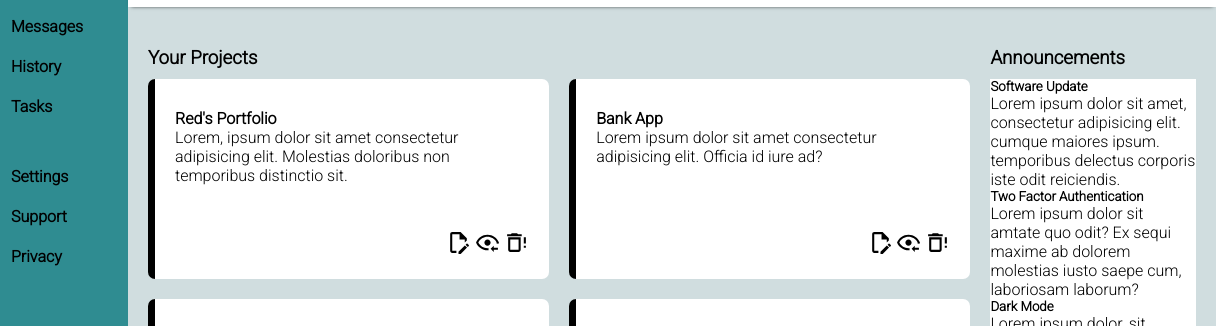
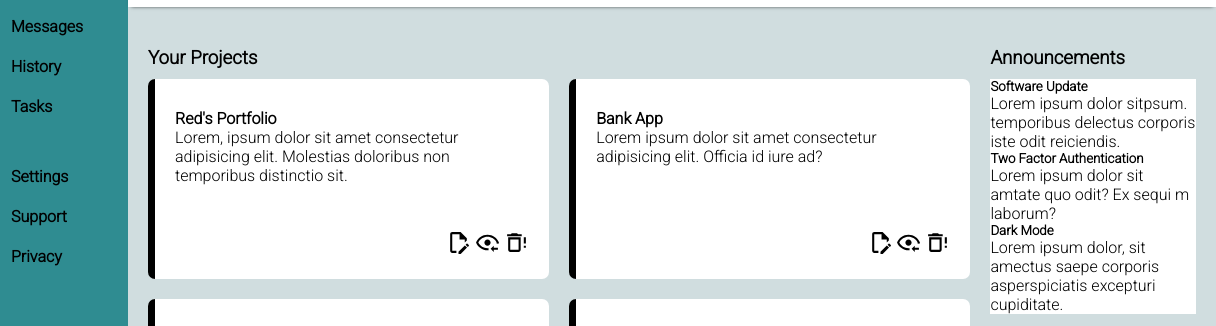
Before and after one commit to rmonzon14/AdminDashboard, a plain HTML site: page index.html in a window 1280 px wide. Shown: the part 163-489 px from the top of the page, 64-1280 px from the left. Drawn offline with Linux system fonts and the light colour scheme; files whose address does not match are found by name.

Commit message:
Update index,html

```diff
--- a/index.html
+++ b/index.html
@@ -140,12 +140,12 @@
                 <div class="announcements-items">
                     <div>
                         <h5>Software Update</h5>
-                        <p>Lorem ipsum dolor sit amet, consectetur adipisicing elit. cumque maiores ipsum. temporibus delectus corporis iste odit reiciendis.</p>
+                        <p>Lorem ipsum dolor sitpsum. temporibus delectus corporis iste odit reiciendis.</p>
                     </div>
 
                     <div>
                         <h5>Two Factor Authentication</h5>
-                        <p>Lorem ipsum dolor sit amtate quo odit? Ex sequi maxime ab dolorem molestias iusto saepe cum, laboriosam laborum?</p>
+                        <p>Lorem ipsum dolor sit amtate quo odit? Ex sequi m laborum?</p>
                     </div>
 
                     <div>
```
